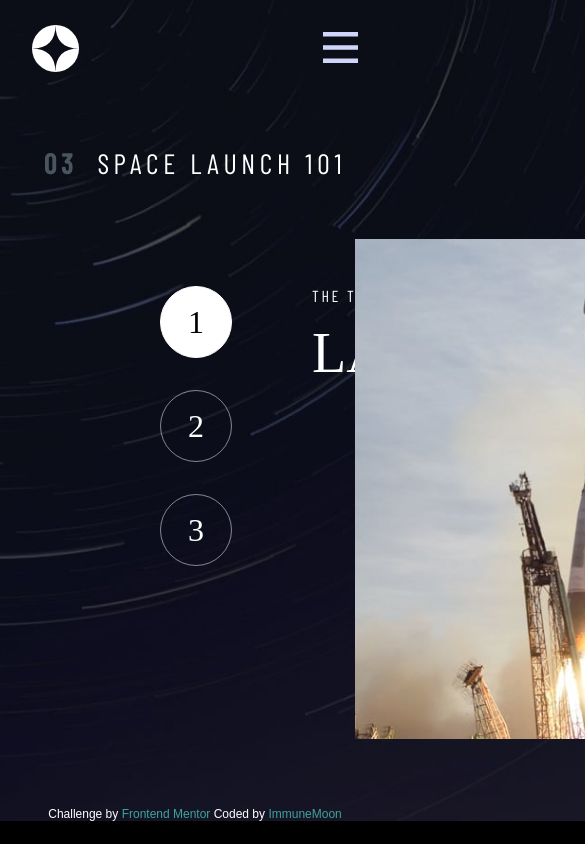
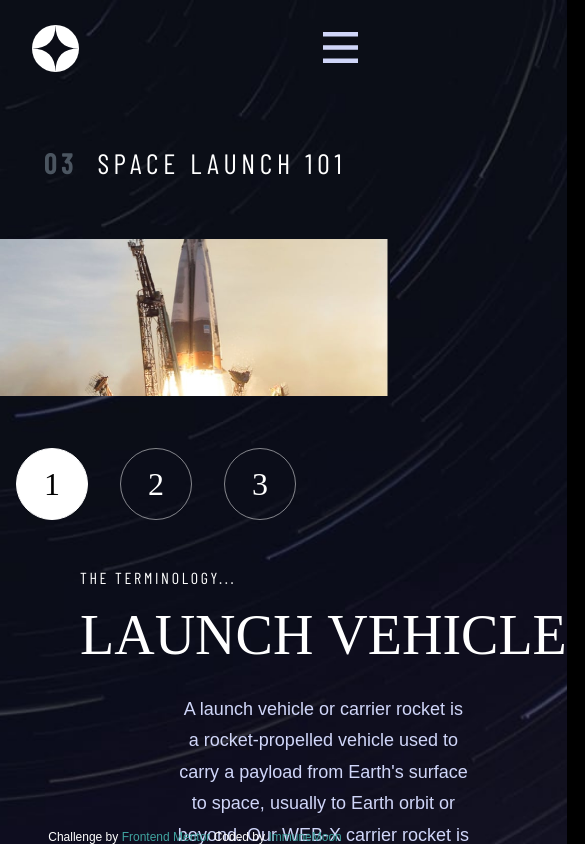
Before and after one commit to ImmuneMoon/space-tourism-website, a React (Create React App) app: page /technology in a window 390 px wide. Shown: the top 844 px of the page, 585 px wide, since content can reach past the window. Built offline with nearby package versions, Linux system fonts and the light colour scheme; a web font is replaced by a local one.

Commit message:
Still working on the Tech page mobile resizing
Got the "hero"  images to switch to their landscape versions on resize, and the image to resize with screen width change. Need to implement in other areas. Did some tweaks to the body sections on each page.

```diff
--- a/src/components/Crew.jsx
+++ b/src/components/Crew.jsx
@@ -29,7 +29,8 @@ const Content = createGlobalStyle`
       }
     }};
     background-repeat: no-repeat;
-    height: fit-content;
+    height: 100%;
+    width: 100%;
     background-position: center;
     background-size: cover;
   }
--- a/src/components/Destination.jsx
+++ b/src/components/Destination.jsx
@@ -29,6 +29,7 @@ const Content = createGlobalStyle`
     }};
     background-repeat: no-repeat;
     height: 100%;
+    width: 100%;
     background-position: center;
     background-size: cover;
   }
@@ -149,6 +150,7 @@ const R_container = styled.div`
 
 const Info_container = styled.div`
 	width: fit-content;
+
 	@media (max-width: 1025px) {
 		margin: 0 auto;
 		width: 100%;
--- a/src/components/Home.jsx
+++ b/src/components/Home.jsx
@@ -22,6 +22,7 @@ const Content = createGlobalStyle`
     }};
     background-repeat: no-repeat;
     height: 100%;
+    width: 100%;
     background-position: center;
     background-size: cover;
   }
--- a/src/components/Tech_nav.jsx
+++ b/src/components/Tech_nav.jsx
@@ -8,6 +8,10 @@ const Nav_container = styled.section`
     align-items: center;
     width: fit-content;
     height: fit-content;
+
+    @media (max-width: 1025px) {
+        flex-direction: row;
+    }
 `
 
 // should probably add a style sheet for similar buttons to reduce redundant styles here.
@@ -25,6 +29,11 @@ const Button = styled.button`
     margin-bottom: 2rem;
     font-size: 32px;
     font-family: 'Bellefair', serif;
+
+    @media (max-width: 1025px) {
+        margin-bottom: 0;
+        margin: 3rem 1rem;
+    }
 `
 
 function Tech_nav({ onTechChange }) {
--- a/src/components/Technology.jsx
+++ b/src/components/Technology.jsx
@@ -7,7 +7,7 @@ import mobile_bkgrnd from './assets/technology/background-technology-mobile.jpg'
 import Tech_nav from './Tech_nav';
 import LaunchVehicle from './Launch_vehicle';
 import vehicle_img from './assets/technology/image-launch-vehicle-portrait.jpg';
-import vehicle_mobile_img from './assets/technology/image-launch-vehicle-portrait.jpg';
+import vehicle_mobile_img from './assets/technology/image-launch-vehicle-landscape.jpg';
 import Spaceport from './Spaceport';
 import spaceport_img from './assets/technology/image-spaceport-portrait.jpg';
 import spaceport_mobile_img from './assets/technology/image-spaceport-landscape.jpg';
@@ -29,7 +29,8 @@ const Content = createGlobalStyle`
       }
     }};
     background-repeat: no-repeat;
-    height: fit-content;
+    height: 100%;
+    width: 100%;
     background-position: center;
     background-size: cover;
   }
@@ -47,6 +48,12 @@ const Tech_section = styled.section`
     margin-left: 10rem;
     align-items: center;
     height: 100%;
+
+    @media (max-width: 1025px) {
+        flex-direction: column-reverse;
+        margin: 0;
+        width: 100%;
+    }
 `;
 
 const L_container = styled.div`
@@ -55,12 +62,17 @@ const L_container = styled.div`
     flex-direction: row;
     justify-content: space-between;
     margin-right: 5rem;
+
+    @media (max-width: 1025px) {
+        width: 100%;
+        flex-direction: column;
+        margin: 0 auto;
+	}
 `
 
 const Info_container = styled.div`
     display: flex;
     flex-direction: column;
-    width: fit-content;
     margin-left: 5rem;
 `;
 
@@ -73,8 +85,13 @@ const Terms = styled.p`
 `;
 
 const Vehicle_container = styled.div`
-    width: fit-content;
     height: 100%;
+    width: 100%;
+
+    @media (max-width: 1025px) {
+        margin: 0 auto;
+        width: 100%;
+    }
 `;
 
 const Vehicle = LaunchVehicle;
@@ -84,17 +101,30 @@ const Capsule = SpaceCapsule;
 function Technology() {
     const [displayedTech, setDisplayedTech] = useState('launch');
     const [theme, setTheme] = useState('desktop');
+    const [vehicleImg, setVehicleImg] = useState(vehicle_img);
+    const [spaceportImg, setSpaceportImg] = useState(spaceport_img);
+    const [capsuleImg, setCapsuleImg] = useState(capsule_img);
+
 
     useEffect(() => {
       const handleResize = () => {
         if (window.innerWidth <= 650) {
         	setTheme('mobile');
+            setVehicleImg(vehicle_mobile_img);
+            setSpaceportImg(spaceport_mobile_img);
+            setCapsuleImg(capsule_mobile_img);
         }
 		else if (window.innerWidth > 650 && window.innerWidth <= 1025) {
           	setTheme('tablet');
-        }
+            setVehicleImg(vehicle_mobile_img);
+            setSpaceportImg(spaceport_mobile_img);
+            setCapsuleImg(capsule_mobile_img);
+    }
         else {
           setTheme('desktop');
+          setVehicleImg(vehicle_img);
+          setSpaceportImg(spaceport_img);
+          setCapsuleImg(capsule_img);
         }
       };
 
@@ -140,13 +170,13 @@ function Technology() {
                     </L_container>
                     <Vehicle_container>
                         {displayedTech === 'launch' &&
-                            <img id="tech_img" src={vehicle_img} alt="Launch Vehicle"/>
+                            <img id="tech_img" src={vehicleImg} alt="Launch Vehicle"/>
                         }
                         {displayedTech === 'port' &&
-                            <img id="tech_img" src={spaceport_img} alt="Spaceport"/>
+                            <img id="tech_img" src={spaceportImg} alt="Spaceport"/>
                         }
                         {displayedTech === 'capsule' &&
-                            <img id="tech_img" src={capsule_img} alt="Space Capsule"/>
+                            <img id="tech_img" src={capsuleImg} alt="Space Capsule"/>
                         }
                     </Vehicle_container>
                 </Tech_section>
--- a/src/index.css
+++ b/src/index.css
@@ -376,6 +376,14 @@ p[name="crew-info"] {
 	#crew-name {
 		margin: .75rem auto;
 	}
+
+	/* TECH STYLES */
+
+	#tech_img {
+		max-width: 100%;
+		height: auto;
+		margin: 0 auto;
+	}
 }
 
 /* Phone screens */
```
Also changed, not shown: 1 other file (tests, documents, lock files or other folders).
